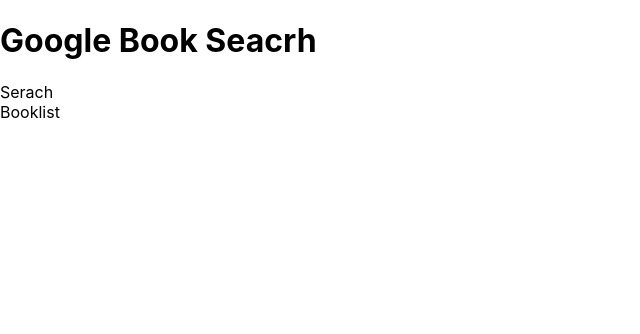
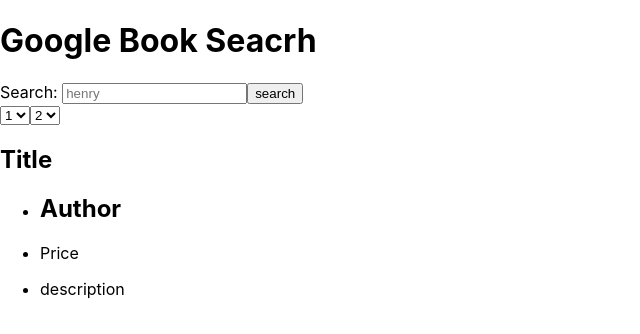
Before and after one commit to thinkful-ei-armadillo/robin-michael-google-books-api, a React (Create React App) app: page / in a window 1280 px wide. Shown: the top 334 px of the page, without its empty margins (0-640 px from the left). Built offline with nearby package versions, Linux system fonts and the light colour scheme.

Commit message:
added the supporting classes

```diff
--- a/src/App.js
+++ b/src/App.js
@@ -2,8 +2,17 @@ import React, { Component } from 'react';
 import './App.css';
 import SeacrhAndFilter from './SearchAndFilter';
 import Booklist from './Booklist';
+import FilterBooklist from './FilterBooklist';
 
 class App extends Component {
+
+  constructor(Props){
+    super();
+    this.state = {
+      lists: []
+    }
+  }
+
   render() {
     return (
       <div>
@@ -12,7 +21,9 @@ class App extends Component {
         </header>
         <div>
           <SeacrhAndFilter />
+          <FilterBooklist />
         </div>
+
         <main>
           <Booklist />
         </main>
--- a/src/Booklist.js
+++ b/src/Booklist.js
@@ -3,7 +3,21 @@ import React from 'react';
 class Booklist extends React.Component{
     render(){
         return (
-            <div>Booklist</div>
+            <div>
+                <h2>Title</h2>
+                <ul>
+                    <li>
+                        <h2>Author</h2>
+                    </li>
+                    <li>
+                        <div>Price</div>
+                    </li>
+                    <li>
+                        <p> description</p>
+                    </li>
+                </ul>
+            </div>
+
         )
     }
 }
--- /dev/null
+++ b/src/FilterBooklist.js
@@ -0,0 +1,22 @@
+import React from 'react';
+
+class FilterBooklist extends React.Component{
+    render(){
+        return (
+            <form>
+                <select>
+                    <option value="">1</option>
+                    <option value="">1</option>
+                    <option value="">1</option>
+                </select>
+                <select>
+                    <option>2</option>
+                    <option>3</option>
+                    <option>4</option>
+                </select>
+            </form>
+        )
+    }
+}
+
+export default FilterBooklist;
--- a/src/SearchAndFilter.js
+++ b/src/SearchAndFilter.js
@@ -3,7 +3,11 @@ import React from 'react';
 class SearchAndFilter extends React.Component {
     render(){
         return (
-            <div>Serach</div>
+            <form>
+                <label HTMLfor="searchTerm">Search: </label>
+                <input type="text" name="searchTerm" placeholder="henry" />
+                <input type="submit" name="submit" value="search" />
+            </form>
         )
     }
 }
```
